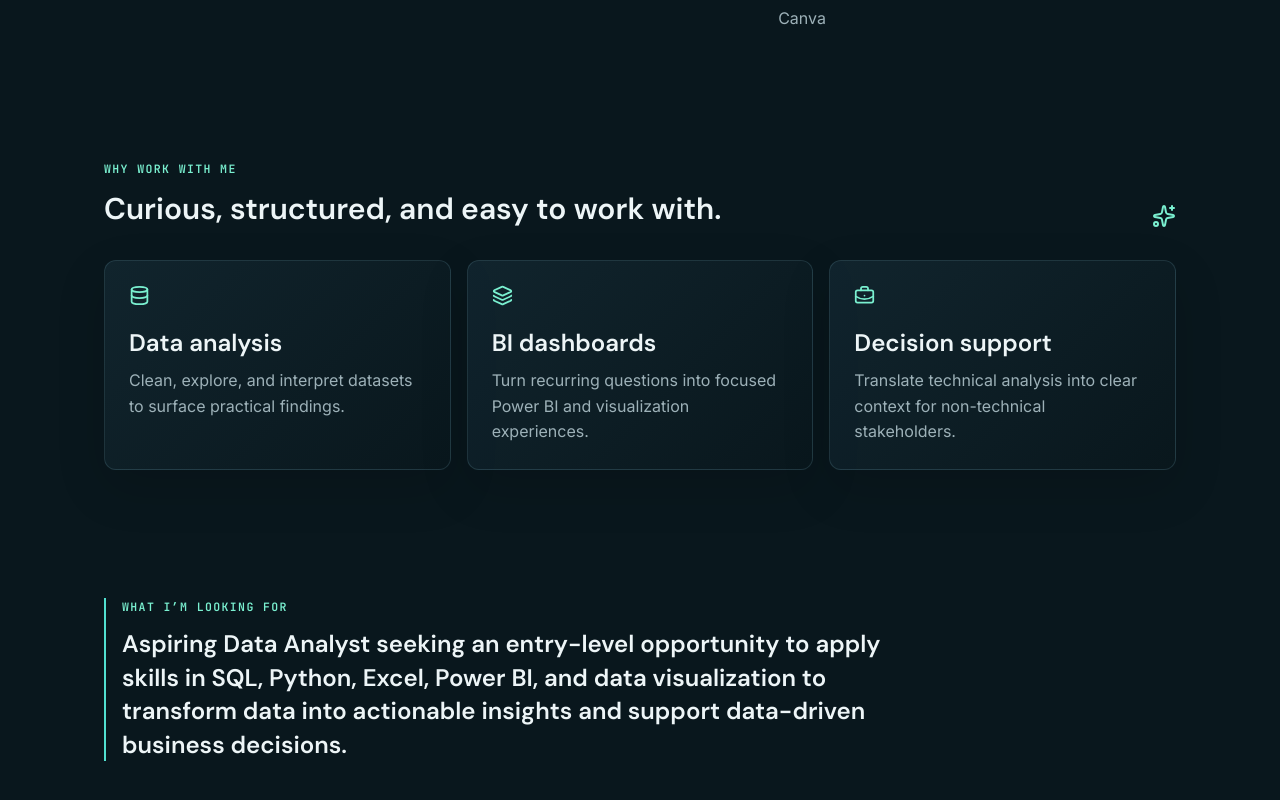
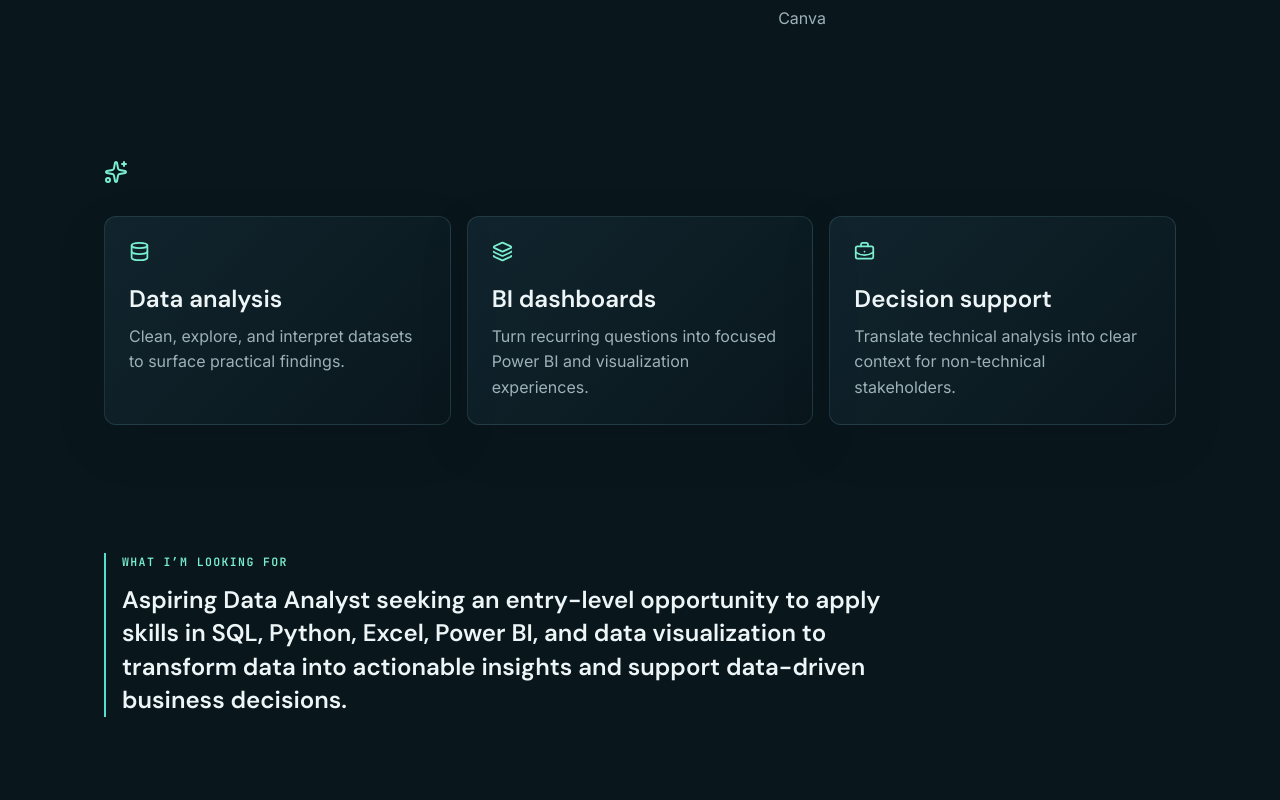
Before and after one commit to Nima-vd/Portfolio, a React (Vite) app: page / in a window 1280 px wide. Shown: the part 2795-3595 px from the top of the page. Built offline with nearby package versions, Linux system fonts and the light colour scheme.

Commit message:
fix profile

```diff
--- a/src/components/ProfessionalProfile.jsx
+++ b/src/components/ProfessionalProfile.jsx
@@ -87,7 +87,6 @@ export default function ProfessionalProfile() {
 
         <div className="mt-stack-xl">
           <div className="flex items-end justify-between gap-4 mb-stack-md">
-            <div><p className="eyebrow">Why work with me</p><h2 className="font-headline-md text-headline-md text-on-surface mt-3">Curious, structured, and easy to work with.</h2></div>
             <Sparkles className="hidden sm:block text-primary" size={24} />
           </div>
           <div className="grid grid-cols-1 md:grid-cols-3 gap-4">
```
